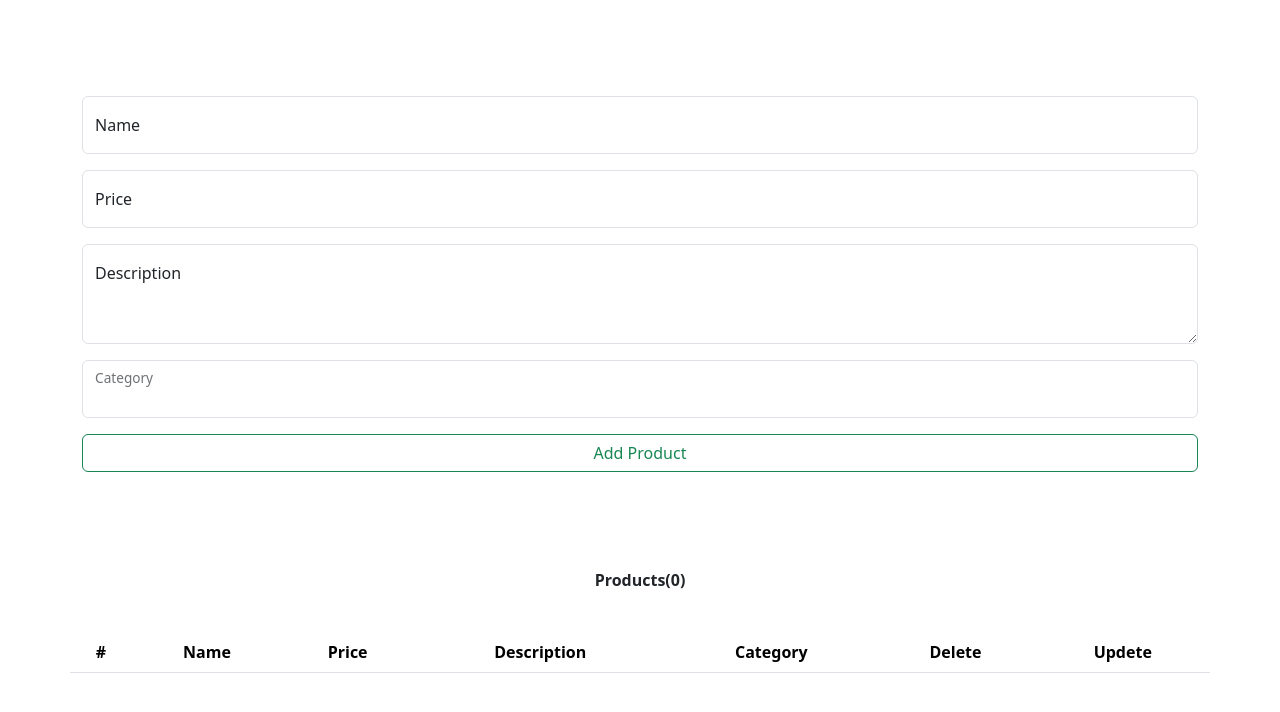
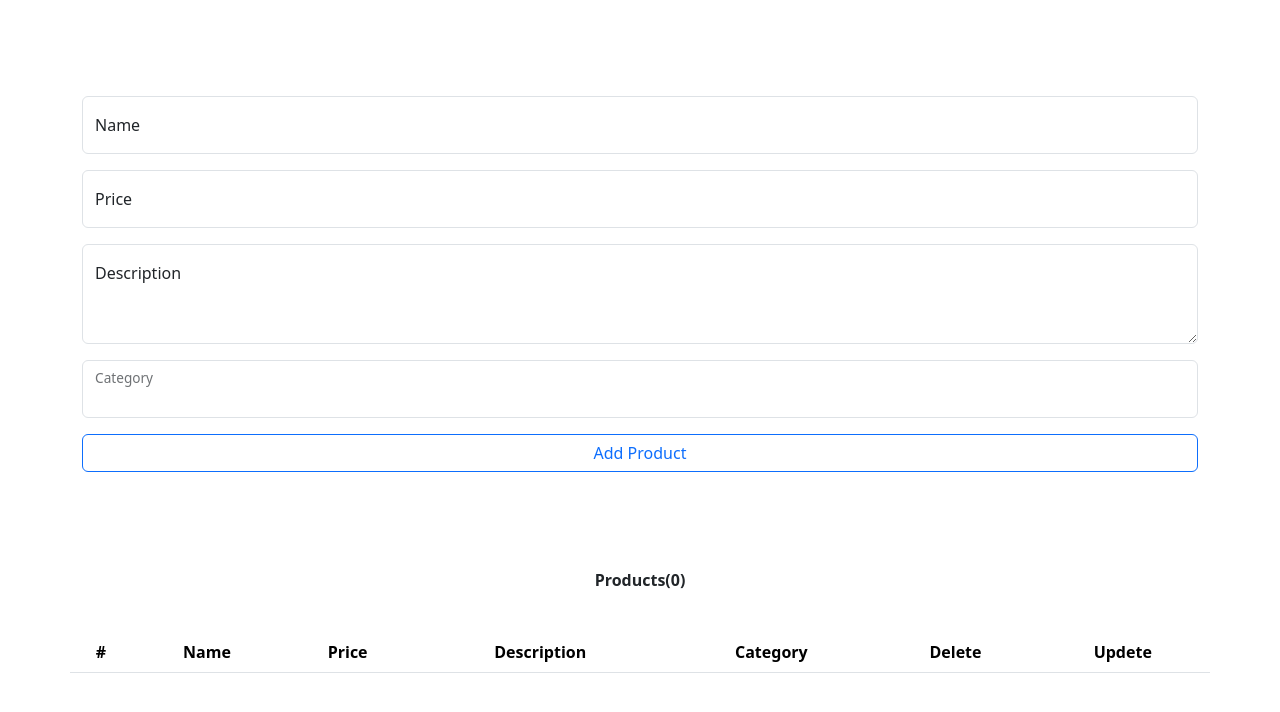
Before and after one commit to omair-660/cruds, a plain HTML site: page index.html in a window 1280 px wide. Drawn offline with Linux system fonts and the light colour scheme.

Commit message:
Update index.html

```diff
--- a/index.html
+++ b/index.html
@@ -34,7 +34,7 @@
             </datalist>
             <label for="category">Category</label>
         </div>
-        <div class="btn btn-outline-success w-100" id="btnAdd">Add Product</div>
+        <div class="btn btn-outline-primary w-100" id="btnAdd">Add Product</div>
 
     </div>
     <div class="count pb-4 mb-3 fw-bolder text-center"  id="count"></div>
```
